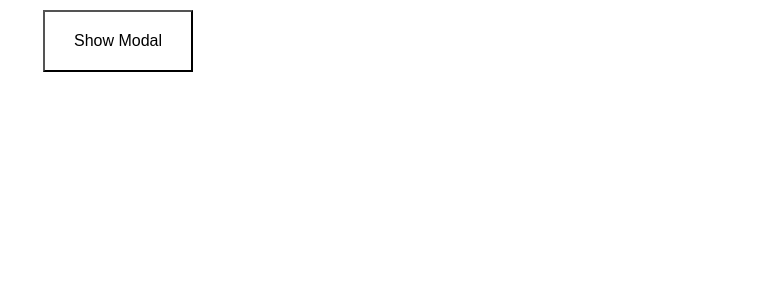
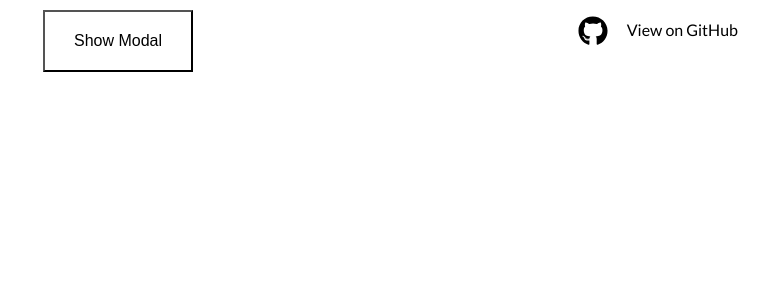
Before and after one commit to julianleahy/react-modal, a React (Create React App) app: page / in a window 1280 px wide. Shown: the top 300 px of the page, without its empty margins (522-1280 px from the left). Built offline with nearby package versions, Linux system fonts and the light colour scheme.

Commit message:
add link to git repo

```diff
--- a/public/index.html
+++ b/public/index.html
@@ -10,6 +10,7 @@
     -->
     <link rel="manifest" href="%PUBLIC_URL%/manifest.json">
     <link rel="shortcut icon" href="%PUBLIC_URL%/favicon.png">
+    <script defer src="https://use.fontawesome.com/releases/v5.0.6/js/all.js"></script>
     <!--
       Notice the use of %PUBLIC_URL% in the tags above.
       It will be replaced with the URL of the `public` folder during the build.
--- a/src/App.js
+++ b/src/App.js
@@ -4,11 +4,13 @@ import { connect } from "react-redux";
 import Modal from './UI/Modal/Modal';
 import Backdrop from './UI/Backdrop/Backdrop';
 import * as Actions from './store/actions';
+import GitLink  from "./GitLink/GitLink";
 
 class App extends Component {
     render() {
         return (
             <div className="App">
+                <GitLink />
                 <Backdrop show={this.props.showModal} click={this.props.toggleModal} />
                 <Modal
                     show={this.props.showModal}
--- /dev/null
+++ b/src/GitLink/GitLink.css
@@ -0,0 +1,52 @@
+.GitWrap {
+    display: none;
+    position: fixed;
+    top:10px;
+    right: 10px;
+    height: 40px;
+    line-height: 40px;
+    width: 170px;
+    z-index: 9;
+}
+
+
+@media (min-width: 600px) {
+  .GitWrap {
+    display: block
+  }
+}
+
+
+.GitHub{
+    position: absolute;
+    top: 0;
+    right: 10px;
+}
+
+.GitHub > a{
+    color: #000;
+    text-decoration: none;
+}
+
+.GitHub > a:before {
+    content: "";
+    position: absolute;
+    width: 100%;
+    height: 2px;
+    bottom: 0;
+    left: 0;
+    background-color: #000;
+    visibility: hidden;
+    transform: scaleX(0);
+    transition: all 0.3s ease-in-out 0s;
+  }
+
+  .GitHub > a:hover:before {
+    visibility: visible;
+    transform: scaleX(1);
+  }
+
+  .GitLogo {
+      color: #000;
+      font-size: 30px;
+  }
--- /dev/null
+++ b/src/GitLink/GitLink.js
@@ -0,0 +1,15 @@
+import React from 'react';
+import './GitLink.css'
+
+const GitLink = (props) => (
+  <div className="GitWrap">
+    <div className="GitLogo">
+      <i className="fab fa-github"></i>
+    </div>
+    <div className="GitHub">
+      <a href="https://github.com/julianleahy/react-modal">View on GitHub</a>
+    </div>
+  </div>
+)
+
+export default GitLink;
```
